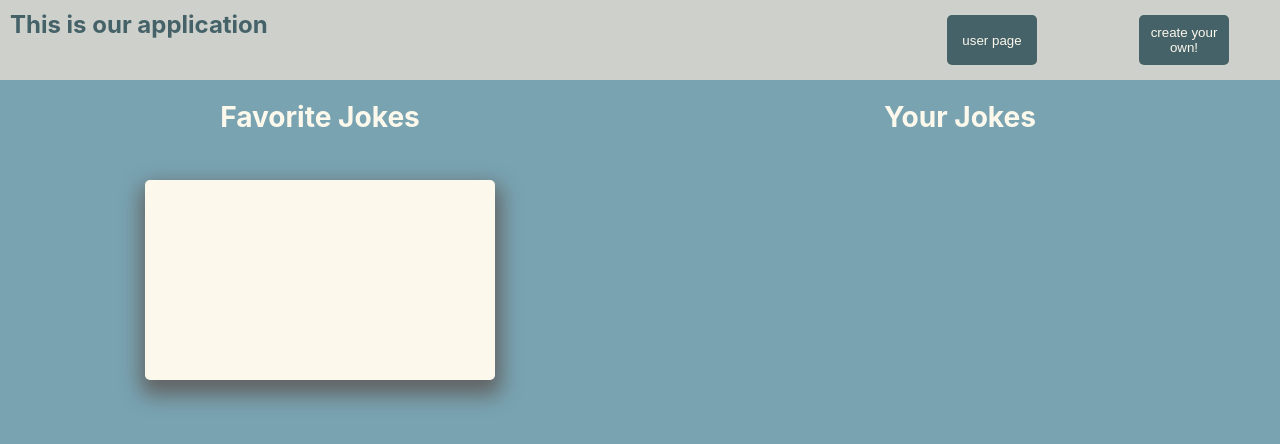
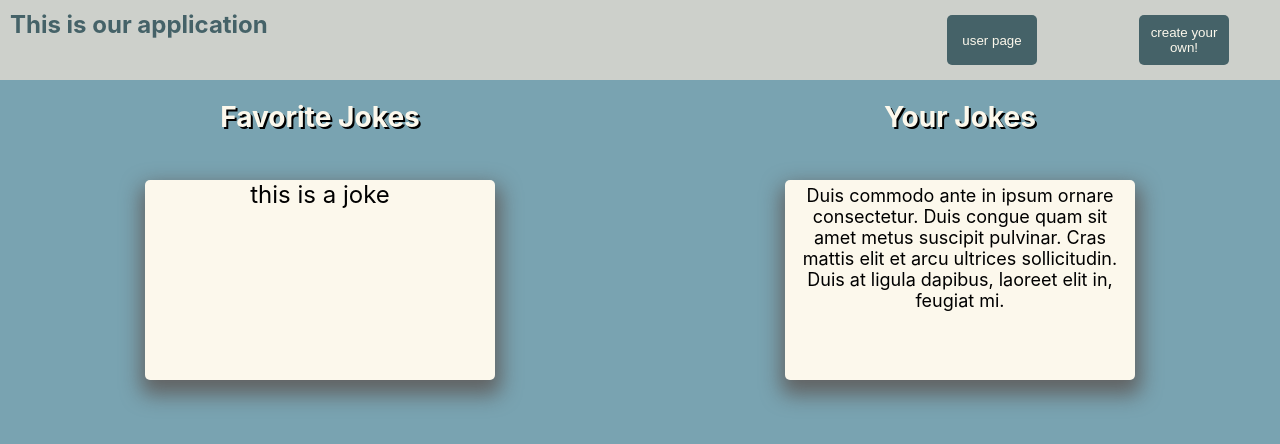
Before and after one commit to peytonjo/Dad-Jokes, a React (Create React App) app: page / in a window 1280 px wide. Shown: the top 444 px of the page. Built offline with nearby package versions, Linux system fonts and the light colour scheme.

Commit message:
add styling to joke cards and nav buttons

```diff
--- a/src/App/App.scss
+++ b/src/App/App.scss
@@ -50,6 +50,12 @@ body {
   background-color: $mossBlue;
   border-radius: 5px;
   color: $clouds;
+  transition: all .2s ease-in-out;
+}
+
+.nav-btns button:hover {
+  cursor: pointer;
+  transform: scale(1.1);
 }
 
 .joke-btns {
--- a/src/User/User.js
+++ b/src/User/User.js
@@ -17,6 +17,9 @@ class User extends Component {
       </article>
       <article className="users-jokes">
         <h1>Your Jokes</h1>
+        <div className="joke-card">
+          <p className="joke">Duis commodo ante in ipsum ornare consectetur. Duis congue quam sit amet metus suscipit pulvinar. Cras mattis elit et arcu ultrices sollicitudin. Duis at ligula dapibus, laoreet elit in, feugiat mi.</p>
+        </div>
       </article>
     </section>
    )
--- a/src/User/User.scss
+++ b/src/User/User.scss
@@ -15,6 +15,7 @@
   width: 200px;
   margin: 20px;
   height: 60px;
+  text-shadow: 2px 2px #000000;
 }
 
 .user-favs {
@@ -34,5 +35,11 @@
   width: 350px;
   background-color: #fcf8ec;
   border-radius: 5px;
+  color: #000000;
   box-shadow: 1px 10px 20px 5px rgba(97,97,97,0.96);
 }
+
+.joke {
+  padding: 5px;
+  font-size: large;
+}
```
Also changed, not shown: 1 other file (tests, documents, lock files or other folders).
